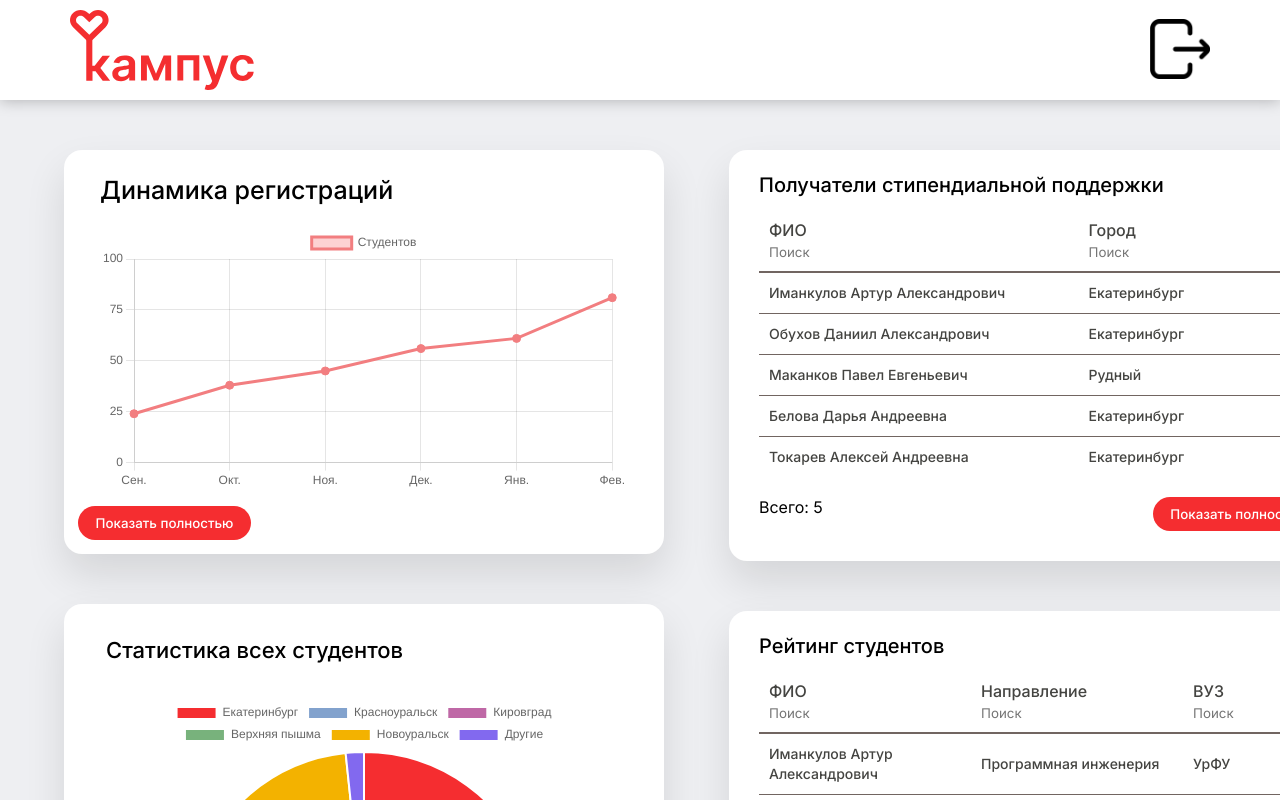
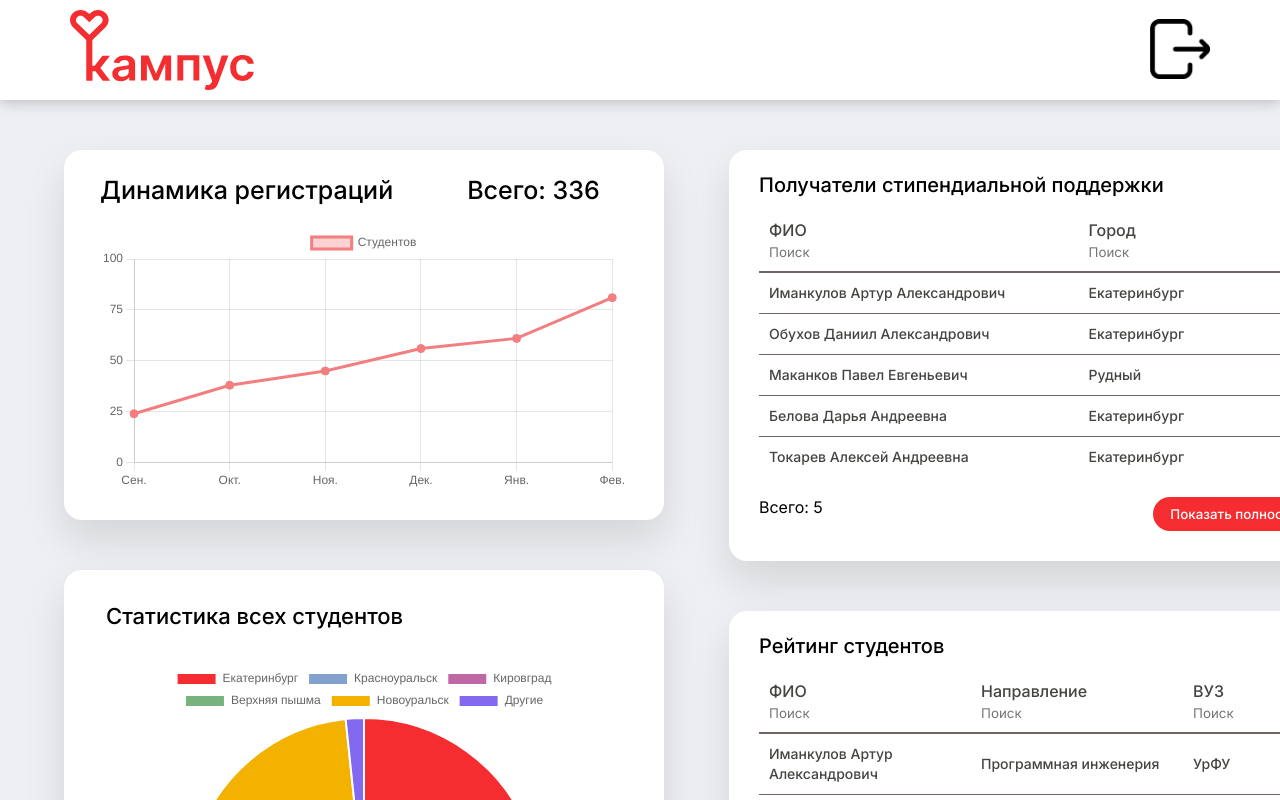
Before and after one commit to at3rasu/summer-practice, a React (Create React App) app in the folder client/: page /Statistics in a window 1280 px wide. Shown: the top 800 px of the page. Built offline with nearby package versions, Linux system fonts and the light colour scheme.

Commit message:
fix button

```diff
--- a/client/src/components/charts/ChartRegister.jsx
+++ b/client/src/components/charts/ChartRegister.jsx
@@ -7,7 +7,6 @@ import {
     LinearScale,
     PointElement
 }from 'chart.js'
-import { useNavigate } from 'react-router-dom'
 
 ChartJS.register(
     LineElement,
@@ -22,7 +21,6 @@ export const ChartRegister = () =>{
         datasets: [{
             label: "Студентов",
             data: [ 24, 38, 45, 56, 61, 81, 91],
-            fill: true, // Закрасить область под линией данных
             backgroundColor: 'rgba(245, 45, 48, 0.21)'
         }]
     }
@@ -39,16 +37,16 @@ export const ChartRegister = () =>{
             }
         }
     }
-    const navigate = useNavigate()
 
     return(
         <div className={styles.box}>
-            <h1>Динамика регистраций</h1>
+            <span className={styles.title}>
+                <h1>Динамика регистраций</h1>
+                <h1>Всего: 336</h1>
+            </span>
             <div className={styles.chart}>
                 <Line data={data} options={options} ></Line>
             </div>
-            <button
-                onClick={() => navigate('/MoreChart')}>Показать полностью</button>
         </div>
     )
 }
--- a/client/src/components/charts/ChartRegister.module.css
+++ b/client/src/components/charts/ChartRegister.module.css
@@ -31,19 +31,7 @@
     padding: 0 10px 0 22px;
 }
 
-.box button{
-	outline: none;
-	border: none;
-	background: #F52D30;
-	border-radius: 24px;
-	width: 173px;
-	height: 34px;
-	color: #FFFFFF;
-	font-family: "Inter";
-	font-weight: 500;
-	cursor: pointer;
+.title{
+    display: flex;
+    gap: 30px;
 }
-
-.box button:active{
-	background: #F54345;
-}
```
